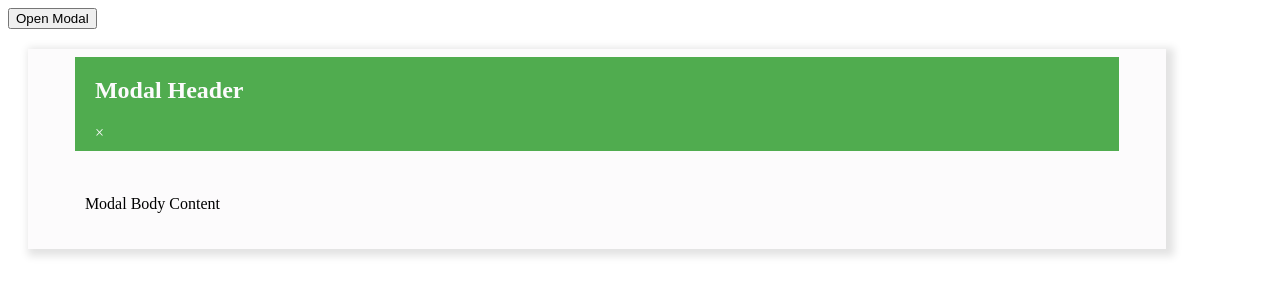
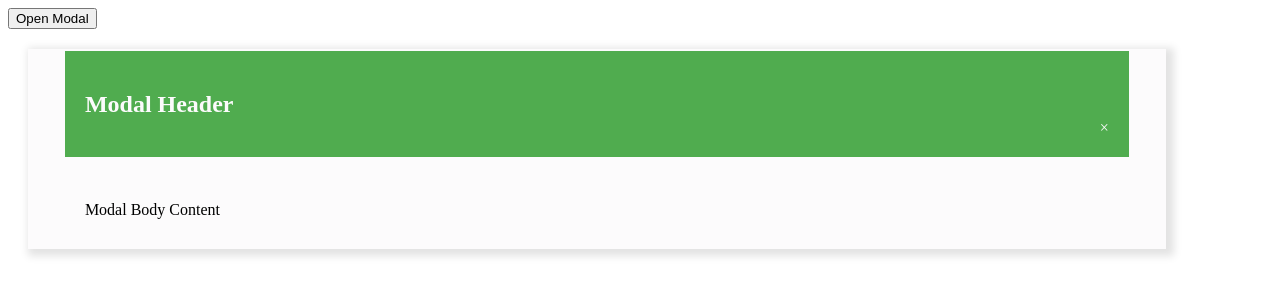
Before and after one commit to acciojob/modal-magic-AyushChaursiaya, a website: page main.html in a window 1280 px wide. Drawn offline with Linux system fonts and the light colour scheme.

Commit message:
created a submission

```diff
--- a/styles.css
+++ b/styles.css
@@ -13,8 +13,11 @@
 }
 
 .modal-header {
+	display: flex;
+	align-items: end;
+	justify-content: space-between;
     margin: 8px;
-    padding-left: 20px;
+    padding: 20px;
     height: 50%;
     width: 90%;
     color: #fcfbfc;
```
